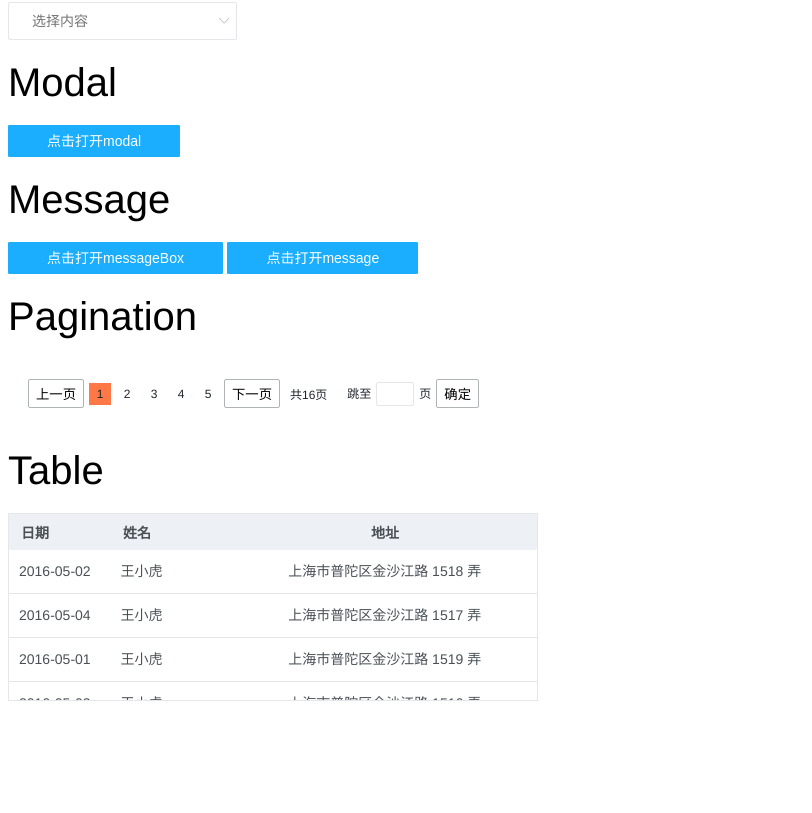
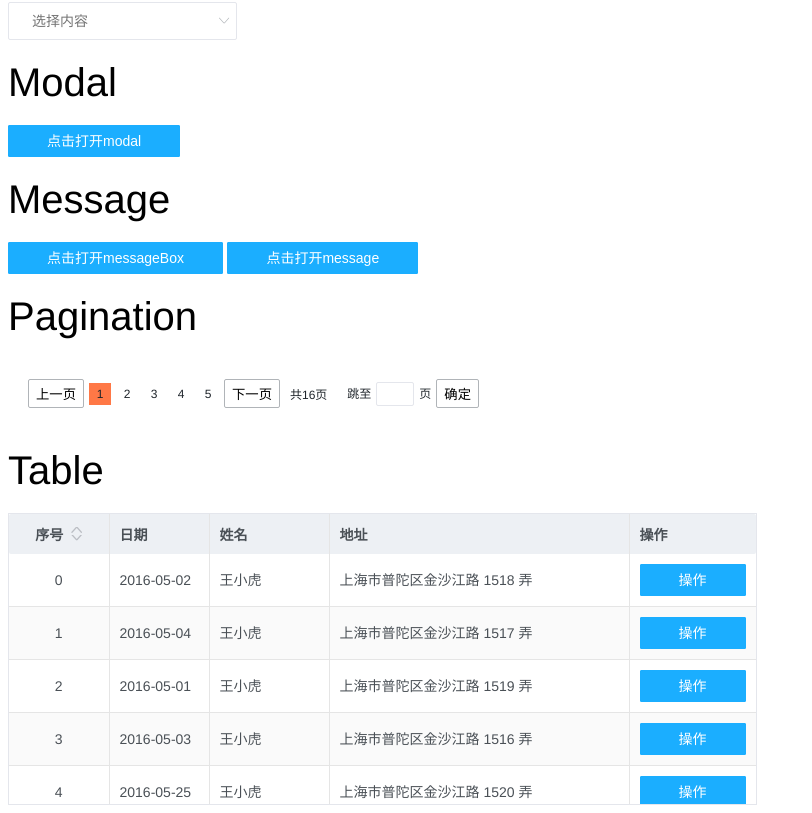
Before and after one commit to Nabufaces/lanlan-ui, a Vue app: page / in a window 1280 px wide. Shown: the part 500-1313 px from the top of the page, without its empty margins (0-812 px from the left). Before the commit the page ends 1209 px from the top, so only its background shows below. Built offline with nearby package versions, Linux system fonts and the light colour scheme.

Commit message:
lan-table 功能添加

```diff
--- a/src/components/index.vue
+++ b/src/components/index.vue
@@ -3,14 +3,14 @@
 
     <label class="title">Button</label>
     <div class="group">
-      <lan-btn size="tiny" classType="default">tiny default</lan-btn>&nbsp;
-      <lan-btn size="small" classType="primary">small primary</lan-btn>&nbsp;
-      <lan-btn size="normal" classType="success">normal success</lan-btn>&nbsp;
-      <lan-btn size="normal" classType="warning">normal warning</lan-btn>&nbsp;
-      <lan-btn size="normal" classType="danger">normal danger</lan-btn>&nbsp;
-      <lan-btn :disabled="true">disabled</lan-btn>&nbsp;
-      <lan-btn size="normal" classType="warning" :disabled="true">disabled</lan-btn>&nbsp;
-      <lan-btn size="large" classType="info">large info</lan-btn>
+      <lan-button size="tiny" classType="default">tiny default</lan-button>&nbsp;
+      <lan-button size="small" classType="primary">small primary</lan-button>&nbsp;
+      <lan-button size="normal" classType="success">normal success</lan-button>&nbsp;
+      <lan-button size="normal" classType="warning">normal warning</lan-button>&nbsp;
+      <lan-button size="normal" classType="danger">normal danger</lan-button>&nbsp;
+      <lan-button :disabled="true">disabled</lan-button>&nbsp;
+      <lan-button size="normal" classType="warning" :disabled="true">disabled</lan-button>&nbsp;
+      <lan-button size="large" classType="info">large info</lan-button>
     </div>
 
     <label class="title">Switch</label>
@@ -47,7 +47,7 @@
 
     <label class="title">Modal</label>
     <div class="group">
-      <lan-btn size="small" classType="primary" @click="handleModal">点击打开modal</lan-btn>&nbsp;
+      <lan-button size="small" classType="primary" @click="handleModal">点击打开modal</lan-button>&nbsp;
       <lan-modal title="标题" :showModal="showModal" @close="showModal = false">
         <span>这是modal模板</span>
       </lan-modal>
@@ -55,8 +55,8 @@
 
     <label class="title">Message</label>
     <div class="group">
-      <lan-btn size="small" classType="primary" @click="handleMessageBox">点击打开messageBox</lan-btn>&nbsp;
-      <lan-btn size="small" classType="primary" @click="handleMessage">点击打开message</lan-btn>&nbsp;
+      <lan-button size="small" classType="primary" @click="handleMessageBox">点击打开messageBox</lan-button>&nbsp;
+      <lan-button size="small" classType="primary" @click="handleMessage">点击打开message</lan-button>&nbsp;
       <lan-message :showMessage="showMessageBox" type="warning" title="标题" :isModal="true" message="这是一条消息"
           @confirm="showMessageBox = false"></lan-message>
       <lan-message :showMessage="showMessage" type="warning" :isModal="false" message="这是一条消息"></lan-message>
@@ -69,21 +69,13 @@
 
     <label class="title">Table</label>
     <div class="group">
-      <lan-table :tableSource="tableSource" :height="150">
-        <lan-table-column prop="date" label="日期" :width="100"
-        ></lan-table-column>
-        <lan-table-column prop="name" label="姓名" :width="120"
-        ></lan-table-column>
-        <lan-table-column prop="address" label="地址" :width="300" align="center"
-        ></lan-table-column>
-      </lan-table>
-
+      <lan-table :column="column" :tableSource="tableSource" :border="true" :stripe="true" :height="250"></lan-table>
     </div>
   </div>
 </template>
 
 <script>
-  import lanBtn from './lan-btn/lan-btn'
+  import lanButton from './lan-button/lan-button'
   import lanSwitch from './lan-switch/lan-switch'
   import lanInput from './lan-input/lan-input'
   import lanSelect from './lan-select/lan-select'
@@ -91,7 +83,6 @@
   import lanMessage from './lan-message/lan-message'
   import lanPagination from './lan-pagination/lan-pagination'
   import lanTable from './lan-table/lan-table'
-  import LanTableColumn from "./lan-table/lan-table-column";
 
   export default {
     data () {
@@ -116,32 +107,75 @@
         showModal: false,
         showMessageBox: false,
         showMessage: false,
+        column: [{
+          prop: "id",
+          label: "序号",
+          width: 100,
+          align: 'center',
+          sortable: true
+        }, {
+          prop: "date",
+          label: "日期",
+          width: 100
+        }, {
+          prop: "name",
+          label: "姓名",
+          width: 120
+        }, {
+          prop: "address",
+          label: "地址",
+          width: 300
+        }, {
+          label: "操作",
+          render: (h) => {
+            return h(lanButton, {
+                      props: {
+                        size: 'small',
+                        classType: 'primary'
+                      },
+                      on: {
+                        click: (value) => {
+                          console.log('Button Click!')
+                        }
+                      }
+                   },'操作');
+          }
+        }],
         tableSource: [{
+          id: 0,
           date: '2016-05-02',
           name: '王小虎',
-          address: '上海市普陀区金沙江路 1518 弄'
+          address: '上海市普陀区金沙江路 1518 弄',
         }, {
+          id: 1,
           date: '2016-05-04',
           name: '王小虎',
           address: '上海市普陀区金沙江路 1517 弄'
         }, {
+          id: 2,
           date: '2016-05-01',
           name: '王小虎',
           address: '上海市普陀区金沙江路 1519 弄'
         }, {
+          id: 3,
           date: '2016-05-03',
           name: '王小虎',
           address: '上海市普陀区金沙江路 1516 弄'
         }, {
+          id: 4,
           date: '2016-05-25',
           name: '王小虎',
+          address: '上海市普陀区金沙江路 1520 弄'
+        }, {
+          id: 5,
+          date: '2016-07-25',
+          name: '王小二',
           address: '上海市普陀区金沙江路 1520 弄'
         }]
       }
     },
     components: {
-      LanTableColumn,
-      lanBtn,
+      lanButton,
       lanSwitch,
       lanInput,
       lanSelect,
--- a/src/components/lan-btn/lan-btn.css
+++ b/src/components/lan-button/lan-button.css
@@ -1,4 +1,4 @@
-.lan-btn {
+.lan-button {
   display: inline-block;
   line-height: 1;
   white-space: nowrap;
@@ -6,64 +6,65 @@
   border-radius: 1px;
   font-size: 14px;
   outline: none;
+  cursor: pointer;
   transition: .1s;
   color: #fff;
 }
-.lan-btn.lan-btn-tiny {
+.lan-button.lan-button-tiny {
   padding: 8px 28px;
 }
-.lan-btn.lan-btn-small {
+.lan-button.lan-button-small {
   padding: 8px 38px;
 }
-.lan-btn.lan-btn-normal {
+.lan-button.lan-button-normal {
   padding: 8px 58px;
 }
-.lan-btn.lan-btn-large {
+.lan-button.lan-button-large {
   padding: 8px 137px;
 }
-.lan-btn.lan-btn-default {
+.lan-button.lan-button-default {
   border: 1px solid #B0B4B8;
   color: #1E242A;
   background-color: #ffffff;
 }
-.lan-btn.lan-btn-default:hover {
+.lan-button.lan-button-default:hover {
   background-color: #EDF0F4;
 }
-.lan-btn.lan-btn-primary {
+.lan-button.lan-button-primary {
   border: 1px solid #1BAEFF;
   background-color: #1BAEFF;
 }
-.lan-btn.lan-btn-primary:hover {
+.lan-button.lan-button-primary:hover {
   background-color: #409eff;
 }
-.lan-btn.lan-btn-success {
+.lan-button.lan-button-success {
   border: 1px solid #0EDE00;
   background-color: #0EDE00;
 }
-.lan-btn.lan-btn-success:hover {
+.lan-button.lan-button-success:hover {
   background-color: #67c23a;
 }
-.lan-btn.lan-btn-warning {
+.lan-button.lan-button-warning {
   border: 1px solid #FF7846;
   background-color: #FF7846;
 }
-.lan-btn.lan-btn-warning:hover {
+.lan-button.lan-button-warning:hover {
   background-color: #E7551F;
 }
-.lan-btn.lan-btn-danger {
+.lan-button.lan-button-danger {
   border: 1px solid #fb7777;
   background-color: #fb7777;
 }
-.lan-btn.lan-btn-danger:hover {
+.lan-button.lan-button-danger:hover {
   background-color: #FF4949;
 }
-.lan-btn.lan-btn-info {
+.lan-button.lan-button-info {
   border: 1px solid #686E74;
   background-color: #686E74;
 }
-.lan-btn.lan-btn-info:hover {
+.lan-button.lan-button-info:hover {
   background-color: #4A5056;
 }
-.lan-btn:disabled {
+.lan-button:disabled {
   cursor: not-allowed;
 }
--- a/src/components/lan-btn/lan-btn.less
+++ b/src/components/lan-button/lan-button.less
@@ -1,4 +1,4 @@
-.lan-btn{
+.lan-button{
   display: inline-block;
   line-height: 1;
   white-space: nowrap;
@@ -6,6 +6,7 @@
   border-radius: 1px;
   font-size: 14px;
   outline: none;
+  cursor: pointer;
   transition: .1s;
   color: #fff;
   &&-tiny {
--- a/src/components/lan-btn/lan-btn.vue
+++ b/src/components/lan-button/lan-button.vue
@@ -1,10 +1,10 @@
 <template>
     <button
-            class="lan-btn"
+            class="lan-button"
             :disabled="disabled"
             :class="[
-              classType?`lan-btn-${classType}`:'',
-              size?`lan-btn-${size}`:'',
+              classType?`lan-button-${classType}`:'',
+              size?`lan-button-${size}`:'',
               customClass
             ]"
             @click="handleClick"
@@ -16,7 +16,7 @@
 
 <script>
   export default{
-    name: 'lan-btn',
+    name: 'lan-button',
     props: {
       classType: {
         type: String,
@@ -41,4 +41,4 @@
   }
 </script>
 
-<style src="./lan-btn.css" scoped></style>
+<style src="./lan-button.css" scoped></style>
--- a/src/components/lan-message/lan-message.vue
+++ b/src/components/lan-message/lan-message.vue
@@ -8,7 +8,7 @@
           </div>
           <div class="m-cnt"><span>{{message}}</span></div>
           <div class="m-ft">
-            <lan-btn size="small" classType="warning" @click="handleConfirm">确定</lan-btn>&nbsp;
+            <lan-button size="small" classType="warning" @click="handleConfirm">确定</lan-button>&nbsp;
           </div>
         </div>
     </div>
@@ -20,7 +20,7 @@
 </template>
 
 <script>
-  import lanBtn from '../lan-btn/lan-btn';
+  import lanButton from '../lan-button/lan-button';
 
   export default{
     name: 'lan-message',
@@ -54,7 +54,7 @@
       }
     },
     components: {
-      lanBtn
+      lanButton
     },
     watch: {
       showMessage(value){
--- a/src/components/lan-table/lan-table-column.vue
+++ /dev/null
@@ -1,26 +0,0 @@
-<template>
-
-</template>
-
-<script>
-  export default{
-    name: 'lan-table-column',
-    props: {
-      prop: String,
-      label: {
-        type: [Number,String],
-        require: true
-      },
-      width: {
-        type: Number
-      },
-      align: {
-        type: String,
-        default: 'left',
-        validator: function (value) {
-          return ['left', 'center', 'right'].indexOf(value) !== -1;
-        }
-      }
-    }
-  }
-</script>
--- /dev/null
+++ b/src/components/lan-table/lan-table-expand.js
@@ -0,0 +1,10 @@
+export default {
+  name: 'lan-table-expand',
+  functional: true,
+  props: {
+    render: Function
+  },
+  render: (h, ctx) => {
+    return ctx.props.render(h);
+  }
+};
--- a/src/components/lan-table/lan-table.css
+++ b/src/components/lan-table/lan-table.css
@@ -6,10 +6,50 @@
 .lan-table .lan-table-header {
   background-color: #EDF0F4;
   border-radius: 2px;
-  padding: 5px 0;
 }
-.lan-table .lan-table-header thead th {
-  padding: 1px 10px;
+.lan-table .lan-table-header table {
+  width: 100%;
+  border-collapse: collapse;
+}
+.lan-table .lan-table-header table thead th {
+  padding: 10px;
+}
+.lan-table .lan-table-header table thead th.border {
+  border-right: 1px solid #E5E5E5;
+}
+.lan-table .lan-table-header table thead th.border:last-child {
+  border-right: none;
+}
+.lan-table .lan-table-header table thead th.pointer {
+  cursor: pointer;
+}
+.lan-table .lan-table-header table thead th .sort {
+  display: inline-block;
+  width: 14px;
+  height: 14px;
+  margin-left: 5px;
+  margin-top: -4px;
+  vertical-align: middle;
+  overflow: hidden;
+  position: relative;
+}
+.lan-table .lan-table-header table thead th .sort i.iconfont {
+  display: block;
+  height: 6px;
+  line-height: 6px;
+  overflow: hidden;
+  position: absolute;
+  color: #bbbec4;
+  transition: color 0.2s ease-in-out;
+}
+.lan-table .lan-table-header table thead th .sort i.iconfont:first-child {
+  top: 0;
+}
+.lan-table .lan-table-header table thead th .sort i.iconfont:last-child {
+  bottom: 0;
+}
+.lan-table .lan-table-header table thead th .sort i.iconfont.chosen {
+  color: #4A5056;
 }
 .lan-table .lan-table-body {
   overflow: scroll;
@@ -24,7 +64,10 @@
 .lan-table .lan-table-body table tbody tr:last-child {
   border-bottom: none;
 }
-.lan-table .lan-table-body table tbody tr:hover {
+.lan-table .lan-table-body table tbody tr.stripe:nth-child(even) {
+  background-color: #fafafa;
+}
+.lan-table .lan-table-body table tbody tr:hover > td {
   background-color: #f5f7fa;
 }
 .lan-table .lan-table-body table tbody tr td {
@@ -36,3 +79,9 @@
   line-height: 23px;
   padding: 10px;
 }
+.lan-table .lan-table-body table tbody tr td.border {
+  border-right: 1px solid #E5E5E5;
+}
+.lan-table .lan-table-body table tbody tr td.border:last-child {
+  border-right: none;
+}
--- a/src/components/lan-table/lan-table.less
+++ b/src/components/lan-table/lan-table.less
@@ -5,10 +5,50 @@
   .lan-table-header {
     background-color: #EDF0F4;
     border-radius: 2px;
-    padding: 5px 0;
-    thead {
-      th {
-        padding: 1px 10px;
+    table {
+      width: 100%;
+      border-collapse: collapse;
+      thead {
+        th {
+          padding: 10px;
+          &.border {
+            border-right: 1px solid #E5E5E5;
+            &:last-child {
+              border-right: none;
+            }
+          }
+          &.pointer {
+            cursor: pointer;
+          }
+          .sort {
+            display: inline-block;
+            width: 14px;
+            height: 14px;
+            margin-left: 5px;
+            margin-top: -4px;
+            vertical-align: middle;
+            overflow: hidden;
+            position: relative;
+            i.iconfont {
+              display: block;
+              height: 6px;
+              line-height: 6px;
+              overflow: hidden;
+              position: absolute;
+              color: #bbbec4;
+              transition: color .2s ease-in-out;
+              &:first-child {
+                top: 0;
+              }
+              &:last-child {
+                bottom: 0;
+              }
+              &.chosen {
+                color: #4A5056;
+              }
+            }
+          }
+        }
       }
     }
   }
@@ -23,7 +63,10 @@
           &:last-child {
             border-bottom: none;
           }
-          &:hover {
+          &.stripe:nth-child(even) {
+            background-color: #fafafa;
+          }
+          &:hover>td {
             background-color: #f5f7fa;
           }
           td {
@@ -34,6 +77,12 @@
             word-break: break-all;
             line-height: 23px;
             padding: 10px;
+            &.border {
+              border-right: 1px solid #E5E5E5;
+              &:last-child {
+                border-right: none;
+              }
+            }
           }
         }
       }
--- a/src/components/lan-table/lan-table.vue
+++ b/src/components/lan-table/lan-table.vue
@@ -1,22 +1,40 @@
 <template>
   <div class="lan-table">
-    <slot></slot>
-    <table class="lan-table-header">
-      <colgroup>
-        <col v-for="item in tableColumn" :width="item.width">
-      </colgroup>
-      <thead>
-        <th v-for="item in tableColumn" :align="item.align">{{item.label}}</th>
-      </thead>
-    </table>
+    <div class="lan-table-header">
+      <table>
+        <colgroup>
+          <col v-for="item in columns" :width="item.width">
+        </colgroup>
+        <thead>
+        <th v-for="item in columns" :align="item.align ? item.align: 'left'"
+            :class="[
+              border ? 'border': '',
+              item.sortType ? 'pointer' : ''
+            ]"
+            @click="handleSort(item)">
+          <span>{{item.label}}</span>
+          <span class="sort" v-if="item.sortable">
+            <i class="iconfont icon-less" :class="item.sortType === 2 ? 'chosen' : ''"></i>
+            <i class="iconfont icon-moreunfold" :class="item.sortType === 1 ? 'chosen' : ''"></i>
+          </span>
+        </th>
+        </thead>
+      </table>
+    </div>
+
     <div class="lan-table-body" :style="{ height: height + 'px'}">
       <table>
         <colgroup>
-          <col v-for="item in tableColumn" :width="item.width">
+          <col v-for="item in columns" :width="item.width">
         </colgroup>
         <tbody>
-        <tr v-for="item, index in tableSource" :key="index">
-          <td v-for="td in tableColumn" :align="td.align">{{item[td.prop]}}</td>
+        <tr v-for="item, index in tableSource" :key="index" :class="stripe ? 'stripe': ''">
+          <td v-for="td in columns" :align="td.align ? td.align : 'left'"  :class="border ? 'border': ''">
+            <template v-if="td.render">
+              <lan-table-expand :render="td.render"></lan-table-expand>
+            </template>
+            <span v-else>{{item[td.prop]}}</span>
+          </td>
         </tr>
         </tbody>
       </table>
@@ -25,30 +43,64 @@
 </template>
 
 <script>
-  import lanTableColumn from './lan-table-column';
+
+  import lanTableExpand from './lan-table-expand.js';
 
   export default{
     name: 'lan-table',
     props: {
+      column: {
+        type: Array,
+        require: true
+      },
       tableSource: {
         type: Array,
         require: true
       },
-      height: Number
+      height: Number,
+      border: {
+        type: Boolean,
+        default: false
+      },
+      stripe: {
+        type: Boolean,
+        default: false
+      }
+    },
+    data() {
+      return {
+        columns: [],
+        source: []
+      }
     },
     components: {
-      lanTableColumn
-    },
-    data: function(){
-      return {
-        tableColumn: []
-      }
+      lanTableExpand
     },
     created() {
-      this.tableColumn = this.$children;
+      let columns = this.columns = this.column;
+      this.source = this.tableSource;
+      columns.forEach((item) => {
+        if(item.sortable) {
+          // 1 为从小到大， 2 为从大到小， 3 为不排序
+          this.$set(item, 'sortType', 3);
+        }
+      });
     },
     methods: {
-
+      handleSort(item) {
+        if(item.sortable) {
+          item.sortType = (item.sortType === 2 || item.sortType === 3) ? 1 : 2;
+          let source = this.source;
+          const prop = item.prop;
+          source.sort((a, b) => {
+            if(item.sortType === 1) {
+              return a[prop] - b[prop];
+            } else {
+              return b[prop] - a[prop];
+            }
+          });
+        }
+      }
     }
   }
 </script>
```
Also changed, not shown: src/components/lan-modal/lan-modal.vue (+4 -4 lines), 1 other file (tests, documents, lock files or other folders).
